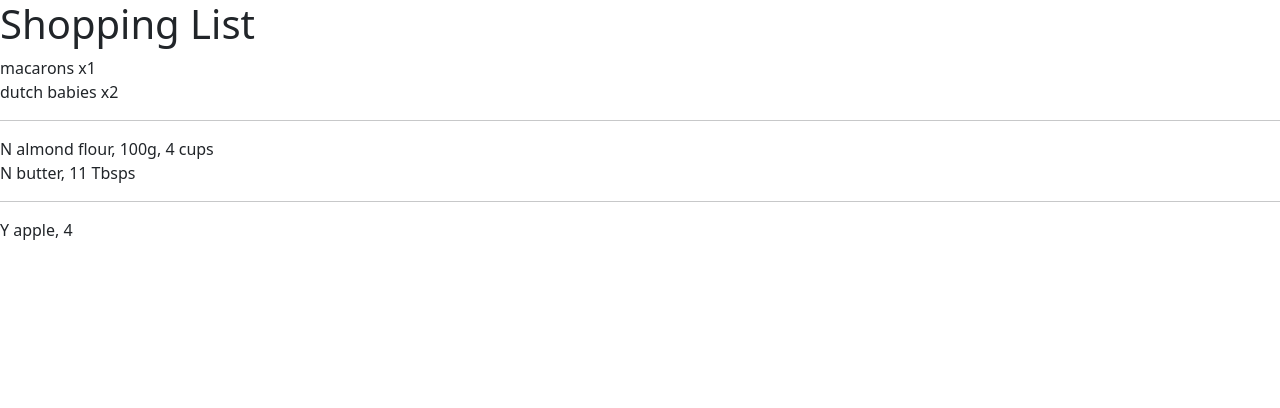
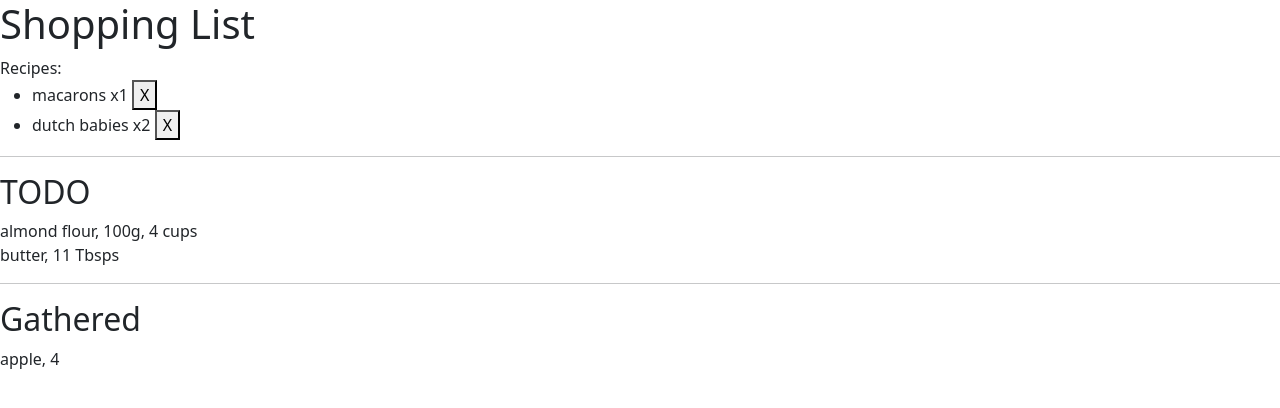
Before and after one commit to reddenx/recipejournal, a Vue app in the folder src/recipe-journal-client/: page /groceries in a window 1280 px wide. Shown: the top 408 px of the page. Built offline with nearby package versions, Linux system fonts and the light colour scheme.

Commit message:
shopping ux functional

```diff
--- a/src/recipe-journal-client/src/scripts/shoppingApi.js
+++ b/src/recipe-journal-client/src/scripts/shoppingApi.js
@@ -1,21 +1,20 @@
-
-
-
 export default class ShoppingApi {
     async getShoppingList() {
         return _shoppingList;
     }
-    updateShoppingList(shoppingListDto) {}
+    updateShoppingList(recipeIds, gatheredIngredientIds) {
+        console.log(recipeIds, gatheredIngredientIds);
+    }
 }
 
 //lists recipes in list, ingredients and their shopping status
-class ShoppingListDto {
+export class ShoppingListDto {
     constructor(recipes, gathered) {
         this.recipes = recipes;
         this.gathered = gathered;
     }
 }
-class ShoppingRecipe {
+export class ShoppingRecipe {
     constructor(id, title, scale, ingredients) {
         this.id = id;
         this.title = title;
@@ -23,7 +22,7 @@ class ShoppingRecipe {
         this.ingredients = ingredients;
     }
 }
-class ShoppingIngredients {
+export class ShoppingIngredients {
     constructor(id, name, unit, amount) {
         this.id = id;
         this.name = name;
@@ -38,27 +37,32 @@ var _shoppingList = {
         title: 'macarons',
         scale: 1,
         ingredients: [{
+            id: 'sldkjf',
             unit: 'gram',
             amount: 100,
             name: 'almond flour'
-        },{
+        }, {
+            id: 'asdfasv',
             unit: 'tablespoon',
             amount: 3,
             name: 'butter',
         }],
-    },{
+    }, {
         id: 'guid2',
         title: 'dutch babies',
         scale: 2,
         ingredients: [{
+            id: 'jfiven',
             unit: 'cup',
             amount: '2',
             name: 'almond flour'
         }, {
+            id: 'asviebvbv',
             unit: 'tablespoon',
             amount: 4,
             name: 'butter',
         }, {
+            id: 'f98a7whv',
             unit: 'count',
             amount: 2,
             name: 'apple'
--- a/src/recipe-journal-client/src/views/GroceriesPage.vue
+++ b/src/recipe-journal-client/src/views/GroceriesPage.vue
@@ -1,15 +1,21 @@
 <template>
     <div>
         <h1>Shopping List</h1>
-
-        <div v-for="recipe in recipes" :key="recipe.id">
-            {{ recipe.title }} x{{ recipe.scale }}
-        </div>
+        Recipes:
+        <ul>
+            <li v-for="recipe in recipes" :key="recipe.id">
+                {{ recipe.title }} x{{ recipe.scale }}
+                <button type="button" @click="removeRecipe(recipe)">X</button>
+            </li>
+        </ul>
 
         <hr />
-
-        <div @click="clickedIngredient(ingredient)" v-for="ingredient in ingredients.filter(i => !i.gathered)" :key="ingredient.name">
-            {{ ingredient.gathered ? 'Y' : 'N' }}
+        <h2>TODO</h2>
+        <div
+            @click="clickedIngredient(ingredient)"
+            v-for="ingredient in ingredients.filter((i) => !i.gathered)"
+            :key="ingredient.name"
+        >
             {{ ingredient.name
             }}<span v-for="amount in ingredient.amounts" :key="amount.unit"
                 >, {{ amount.amount
@@ -17,8 +23,12 @@
             >
         </div>
         <hr />
-        <div @click="clickedIngredient(ingredient)" v-for="ingredient in ingredients.filter(i => i.gathered)" :key="ingredient.name">
-            {{ ingredient.gathered ? 'Y' : 'N' }}
+        <h2>Gathered</h2>
+        <div
+            @click="clickedIngredient(ingredient)"
+            v-for="ingredient in ingredients.filter((i) => i.gathered)"
+            :key="ingredient.name"
+        >
             {{ ingredient.name
             }}<span v-for="amount in ingredient.amounts" :key="amount.unit"
                 >, {{ amount.amount
@@ -29,7 +39,7 @@
 </template>
 
 <script>
-import ShoppingApi from "../scripts/shoppingApi.js";
+import ShoppingApi, { ShoppingListDto } from "../scripts/shoppingApi.js";
 import Units from "../scripts/units.js";
 
 const shoppingApi = new ShoppingApi();
@@ -50,17 +60,28 @@ export default {
         condenseIngredients() {
             //transform recipe ingredient lists into flat ingredient list with amounts broken down by unit and scale accounted for
             let ingredients = [];
-            this.recipes.forEach((r) => ingredients.push(...r.ingredients.map(i => ({ ingredient: i, scale: r.scale }))));
+            this.recipes.forEach((r) =>
+                ingredients.push(
+                    ...r.ingredients.map((i) => ({
+                        ingredient: i,
+                        scale: r.scale,
+                    }))
+                )
+            );
 
             let hash = {};
             ingredients.forEach((i) => {
                 if (!hash[i.ingredient.name])
                     hash[i.ingredient.name] = new ShoppingIngredient(
+                        i.ingredient.id,
                         i.ingredient.name,
                         this.gathered.includes(i.ingredient.name)
                     );
 
-                hash[i.ingredient.name].addIngredient(i.ingredient.unit, i.ingredient.amount * i.scale);
+                hash[i.ingredient.name].addIngredient(
+                    i.ingredient.unit,
+                    i.ingredient.amount * i.scale
+                );
             });
             this.ingredients = [];
             this.ingredients.push(...Object.values(hash));
@@ -71,12 +92,30 @@ export default {
         },
         clickedIngredient(ingredient) {
             ingredient.gathered = !ingredient.gathered;
-        }
+
+            this.save();
+        },
+        removeRecipe(recipe) {
+            let index = this.recipes.indexOf(recipe);
+            this.recipes.splice(index, 1);
+            this.condenseIngredients();
+
+            this.save();
+        },
+        async save() {
+            await shoppingApi.updateShoppingList(
+                new ShoppingListDto(
+                    this.recipes.map((r) => r.id),
+                    this.ingredients.filter((i) => i.gathered).map((i) => i.id)
+                )
+            );
+        },
     },
 };
 
 class ShoppingIngredient {
-    constructor(name, gathered) {
+    constructor(id, name, gathered) {
+        this.id = id;
         this.name = name;
         this.gathered = gathered;
         this.amounts = [];
```
